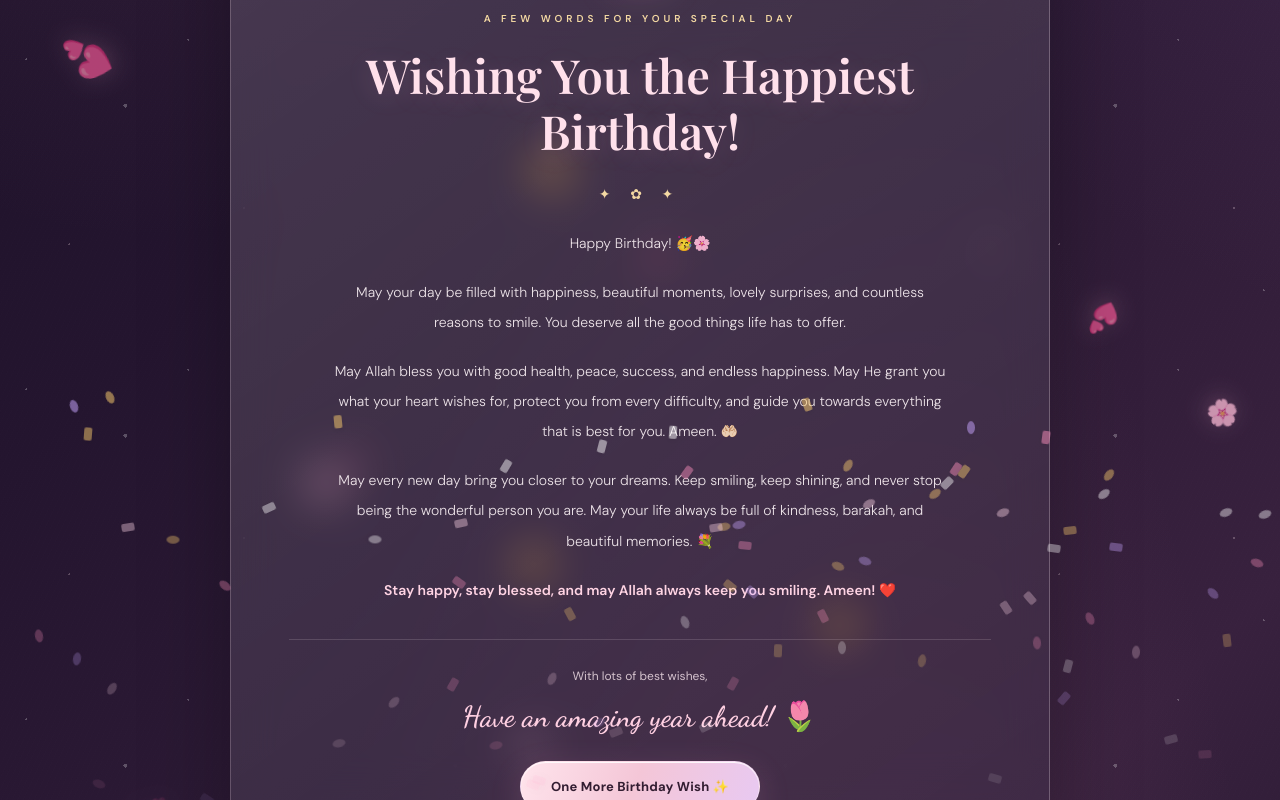
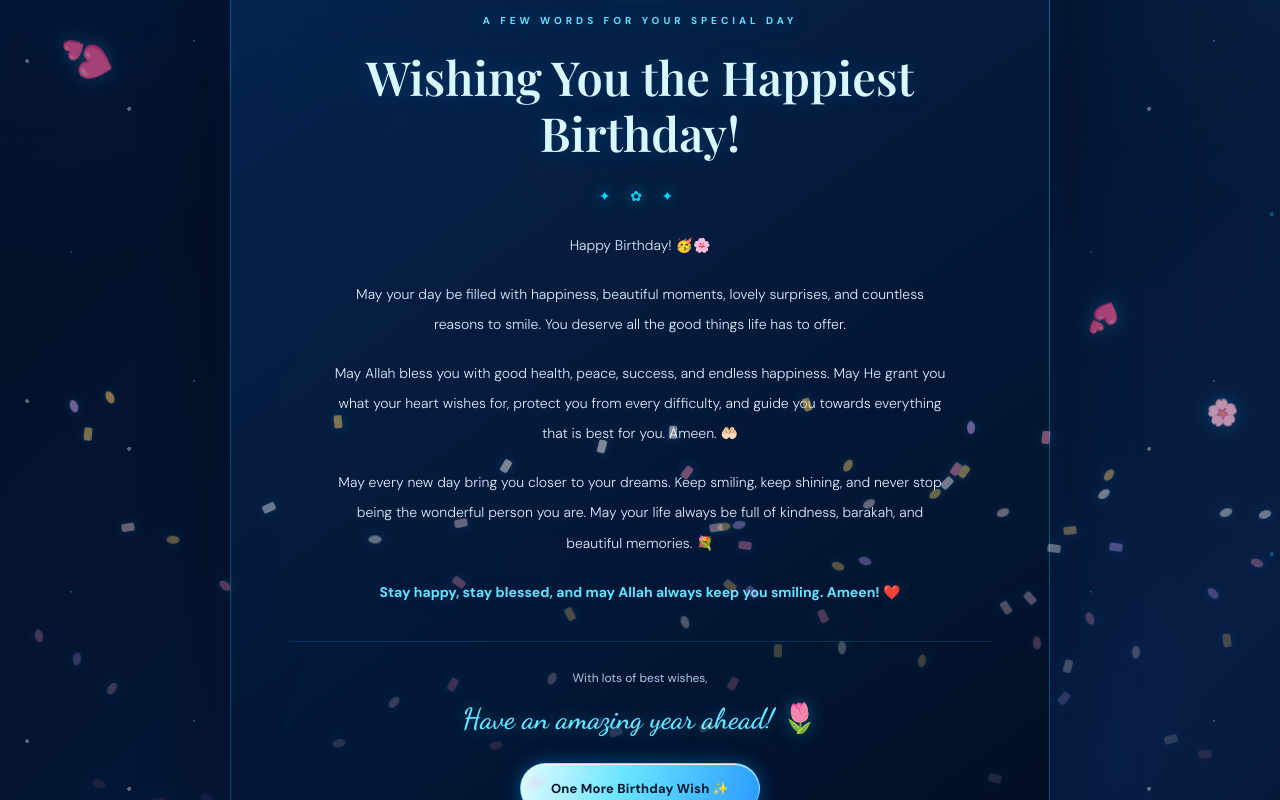
Before and after one commit to SmartFix0i/Birthday-, a plain HTML site: page index.html in a window 1280 px wide. Both pictures are taken after a click on the button "Open Your Birthday Surprise 🎁". Shown: the part 987-1787 px from the top of the page. Drawn offline with nearby package versions, Linux system fonts and the light colour scheme.

Commit message:
Update style.css

```diff
--- a/style.css
+++ b/style.css
@@ -1,15 +1,14 @@
-/* Premium celestial birthday experience */
+/* Midnight blue + electric cyan birthday theme */
 @import url('https://fonts.googleapis.com/css2?family=DM+Sans:wght@300;400;500;600;700&family=Playfair+Display:wght@500;600;700&family=Dancing+Script:wght@500;600;700&display=swap');
 
 :root {
-    --ink: #20152e;
-    --plum: #382342;
-    --rose: #f2b8cf;
-    --rose-light: #ffe2ec;
-    --gold: #f4d9a3;
-    --cream: #fff8f3;
-    --glass: rgba(255, 248, 250, .10);
-    --glass-line: rgba(255, 235, 242, .24);
+    --navy: #020b20;
+    --navy-soft: #071a3b;
+    --blue: #087cff;
+    --cyan: #00d9ff;
+    --ice: #e8f7ff;
+    --muted: #a9c9ed;
+    --line: rgba(0, 190, 255, .32);
 }
 
 * {
@@ -18,68 +17,65 @@
     box-sizing: border-box;
 }
 
-html {
-    scroll-behavior: smooth;
-}
+html { scroll-behavior: smooth; }
 
 body {
     min-height: 100vh;
     position: relative;
     isolation: isolate;
     overflow-x: hidden;
-    color: var(--cream);
+    color: var(--ice);
     font-family: 'DM Sans', sans-serif;
     background:
-        radial-gradient(ellipse at 16% 14%, rgba(190, 117, 158, .24), transparent 34%),
-        radial-gradient(ellipse at 88% 24%, rgba(130, 91, 157, .26), transparent 32%),
-        radial-gradient(ellipse at 52% 100%, rgba(178, 105, 137, .20), transparent 38%),
-        linear-gradient(135deg, #120d20 0%, #24152f 42%, #38213e 72%, #171124 100%);
-    background-size: 140% 140%;
-    animation: atmosphere 22s ease-in-out infinite alternate;
+        radial-gradient(ellipse at 12% 18%, rgba(0, 104, 255, .23), transparent 34%),
+        radial-gradient(ellipse at 88% 24%, rgba(0, 217, 255, .13), transparent 30%),
+        radial-gradient(ellipse at 50% 100%, rgba(0, 80, 210, .20), transparent 42%),
+        linear-gradient(135deg, #010611 0%, #03112b 42%, #061d42 72%, #010817 100%);
+    background-size: 150% 150%;
+    animation: blueAtmosphere 18s ease-in-out infinite alternate;
 }
 
-body::before,
+@keyframes blueAtmosphere {
+    from { background-position: 0% 30%; }
+    to { background-position: 100% 70%; }
+}
+
+body::before {
+    content: "";
+    position: fixed;
+    inset: 0;
+    z-index: -1;
+    pointer-events: none;
+    opacity: .35;
+    background-image:
+        radial-gradient(2px 2px at 8% 18%, #eafaff 99%, transparent),
+        radial-gradient(1px 1px at 21% 74%, #00d9ff 99%, transparent),
+        radial-gradient(2px 2px at 38% 32%, #fff 99%, transparent),
+        radial-gradient(1px 1px at 57% 12%, #6dbbff 99%, transparent),
+        radial-gradient(2px 2px at 74% 63%, #00d9ff 99%, transparent),
+        radial-gradient(1px 1px at 91% 28%, #fff 99%, transparent),
+        radial-gradient(1px 1px at 83% 88%, #4c9dff 99%, transparent);
+    background-size: 340px 340px;
+}
+
 body::after {
     content: "";
     position: fixed;
     inset: 0;
     z-index: -1;
     pointer-events: none;
-}
-
-body::before {
-    opacity: .25;
-    background-image:
-        radial-gradient(1px 1px at 8% 18%, #fff 99%, transparent),
-        radial-gradient(1px 1px at 21% 74%, #ffe6ef 99%, transparent),
-        radial-gradient(2px 2px at 38% 32%, #fff 99%, transparent),
-        radial-gradient(1px 1px at 57% 12%, #fff 99%, transparent),
-        radial-gradient(1px 1px at 74% 63%, #ffe6ef 99%, transparent),
-        radial-gradient(2px 2px at 91% 28%, #fff 99%, transparent),
-        radial-gradient(1px 1px at 83% 88%, #fff 99%, transparent);
-    background-size: 330px 330px;
-}
-
-body::after {
-    opacity: .12;
-    background: repeating-linear-gradient(
-        115deg,
-        transparent 0,
-        transparent 3px,
-        rgba(255,255,255,.08) 4px,
-        transparent 5px
-    );
-}
-
-@keyframes atmosphere {
-    from { background-position: 0% 30%; }
-    to { background-position: 100% 70%; }
+    opacity: .16;
+    background:
+        linear-gradient(rgba(0, 145, 255, .12) 1px, transparent 1px),
+        linear-gradient(90deg, rgba(0, 145, 255, .12) 1px, transparent 1px);
+    background-size: 70px 70px;
+    mask-image: linear-gradient(to bottom, black, transparent 80%);
 }
 
 .container {
     width: min(100% - 36px, 820px);
     margin: 0 auto;
-    padding: 44px 0 24px;
+    padding: 42px 0 24px;
     position: relative;
     z-index: 2;
 }
@@ -98,55 +94,59 @@ body::after {
 .hero::before {
     content: "";
     position: absolute;
-    width: min(78vw, 580px);
+    width: min(80vw, 600px);
     aspect-ratio: 1;
     border-radius: 50%;
-    background: radial-gradient(circle, rgba(226, 157, 189, .12), transparent 68%);
-    filter: blur(12px);
     z-index: -1;
-    animation: halo 7s ease-in-out infinite alternate;
+    background: radial-gradient(circle, rgba(0, 132, 255, .19), rgba(0, 217, 255, .055) 38%, transparent 70%);
+    filter: blur(10px);
+    animation: blueHalo 6s ease-in-out infinite alternate;
 }
 
-@keyframes halo {
+@keyframes blueHalo {
     to { transform: scale(1.12); opacity: .65; }
 }
 
 .top-icon {
-    width: 100px;
-    height: 100px;
+    width: 104px;
+    height: 104px;
     display: grid;
     place-items: center;
-    border: 1px solid rgba(255, 231, 240, .30);
+    border: 1px solid rgba(0, 207, 255, .48);
     border-radius: 50%;
-    background: linear-gradient(145deg, rgba(255,255,255,.18), rgba(255,255,255,.035));
-    box-shadow: 0 0 0 9px rgba(255,255,255,.025), 0 18px 55px rgba(0,0,0,.24), inset 0 1px rgba(255,255,255,.24);
-    font-size: 43px;
+    background: linear-gradient(145deg, rgba(0, 140, 255, .24), rgba(0, 25, 65, .72));
+    box-shadow:
+        0 0 0 8px rgba(0, 145, 255, .055),
+        0 0 35px rgba(0, 145, 255, .28),
+        inset 0 0 24px rgba(0, 217, 255, .12);
+    font-size: 44px;
     margin-bottom: 34px;
-    animation: emblemFloat 5s ease-in-out infinite;
+    animation: iconFloat 4.5s ease-in-out infinite;
 }
 
-@keyframes emblemFloat {
-    0%, 100% { transform: translateY(0) rotate(-3deg); }
-    50% { transform: translateY(-9px) rotate(3deg); }
+@keyframes iconFloat {
+    0%, 100% { transform: translateY(0); }
+    50% { transform: translateY(-9px); }
 }
 
 .eyebrow {
-    color: var(--gold);
+    color: #62dfff;
     font-size: 10px;
-    font-weight: 600;
+    font-weight: 700;
     letter-spacing: 4px;
     text-transform: uppercase;
     margin-bottom: 22px;
+    text-shadow: 0 0 16px rgba(0, 217, 255, .42);
 }
 
 h1 {
     font-family: 'Playfair Display', serif;
     font-size: clamp(42px, 8vw, 76px);
     line-height: 1.13;
-    letter-spacing: -1.8px;
+    letter-spacing: -1.7px;
     font-weight: 600;
     text-wrap: balance;
-    text-shadow: 0 8px 35px rgba(0,0,0,.25);
+    text-shadow: 0 8px 36px rgba(0, 0, 0, .42);
 }
 
 .name {
@@ -156,14 +156,14 @@ h1 {
     font-size: 1.12em;
     font-weight: 700;
     letter-spacing: 0;
-    color: #ffd1e2;
-    text-shadow: 0 0 28px rgba(255, 160, 198, .44);
+    color: var(--cyan);
+    text-shadow: 0 0 12px rgba(0, 217, 255, .7), 0 0 34px rgba(0, 120, 255, .55);
 }
 
 .subtitle {
     max-width: 510px;
     margin-top: 25px;
-    color: rgba(255, 244, 248, .82);
+    color: #c8e4ff;
     font-size: 15px;
     line-height: 1.95;
     font-weight: 300;
@@ -172,13 +172,13 @@ h1 {
 .cake {
     font-size: 92px;
     margin: 26px 0 23px;
-    filter: drop-shadow(0 14px 25px rgba(242, 159, 190, .25));
-    animation: cakeDrift 4s ease-in-out infinite;
+    filter: drop-shadow(0 0 22px rgba(0, 174, 255, .42));
+    animation: cakeFloat 4s ease-in-out infinite;
 }
 
-@keyframes cakeDrift {
+@keyframes cakeFloat {
     0%, 100% { transform: translateY(0) rotate(-2deg); }
-    50% { transform: translateY(-12px) rotate(2deg); }
+    50% { transform: translateY(-11px) rotate(2deg); }
 }
 
 button {
@@ -188,26 +188,24 @@ button {
     -webkit-tap-highlight-color: transparent;
 }
 
-.primary-btn,
-.secondary-btn {
+.primary-btn, .secondary-btn {
     position: relative;
     overflow: hidden;
     isolation: isolate;
     padding: 16px 30px;
-    border: 1px solid rgba(255, 238, 245, .40);
+    border: 1px solid rgba(112, 226, 255, .75);
     border-radius: 999px;
-    color: #321d31;
-    background: linear-gradient(110deg, #ffe4ec 0%, #f4c6d7 48%, #e8c9f2 100%);
-    box-shadow: 0 10px 32px rgba(218, 145, 181, .20), inset 0 1px rgba(255,255,255,.85);
+    color: #00152e;
+    background: linear-gradient(105deg, #e5fbff 0%, #69e5ff 42%, #299cff 100%);
+    box-shadow: 0 0 18px rgba(0, 174, 255, .30), 0 10px 32px rgba(0, 95, 255, .22), inset 0 1px rgba(255,255,255,.9);
     font-size: 13px;
-    font-weight: 700;
+    font-weight: 800;
     letter-spacing: .2px;
     margin-top: 15px;
-    transition: transform .35s cubic-bezier(.2,.8,.2,1), box-shadow .35s ease, filter .35s ease;
+    transition: transform .3s ease, box-shadow .3s ease, filter .3s ease;
 }
 
-.primary-btn::before,
-.secondary-btn::before {
+.primary-btn::before, .secondary-btn::before {
     content: "";
     position: absolute;
     z-index: -1;
@@ -216,89 +214,80 @@ button {
     width: 24%;
     height: 260%;
     transform: rotate(25deg);
-    background: rgba(255,255,255,.55);
+    background: rgba(255,255,255,.75);
     filter: blur(8px);
     transition: left .65s ease;
 }
 
-.primary-btn:hover::before,
-.secondary-btn:hover::before {
-    left: 120%;
+.primary-btn:hover::before, .secondary-btn:hover::before { left: 120%; }
+
+.primary-btn:hover, .secondary-btn:hover {
+    transform: translateY(-4px);
+    filter: brightness(1.07);
+    box-shadow: 0 0 28px rgba(0, 217, 255, .48), 0 16px 42px rgba(0, 95, 255, .32);
 }
 
-.primary-btn:hover,
-.secondary-btn:hover {
-    transform: translateY(-4px);
-    filter: brightness(1.04);
-    box-shadow: 0 16px 42px rgba(218, 145, 181, .32), inset 0 1px rgba(255,255,255,.9);
-}
-
-button:focus-visible {
-    outline: 2px solid #fff;
-    outline-offset: 5px;
-}
-
-button:disabled {
-    cursor: default;
-    transform: none;
-}
+button:focus-visible { outline: 2px solid #fff; outline-offset: 5px; }
+button:disabled { cursor: default; transform: none; }
 
 .hint {
     margin-top: 20px;
-    color: rgba(255, 231, 241, .65);
+    color: #8eb8e8;
     font-size: 11px;
     letter-spacing: .4px;
 }
 
-.wish-card,
-.final-card {
+.wish-card, .final-card {
     width: 100%;
     position: relative;
     overflow: hidden;
     margin: 34px auto;
     padding: clamp(30px, 6vw, 58px);
     text-align: center;
-    border: 1px solid var(--glass-line);
-    border-radius: 30px;
+    border: 1px solid rgba(0, 190, 255, .36);
+    border-radius: 26px;
     background:
-        linear-gradient(145deg, rgba(255,255,255,.14), rgba(255,255,255,.045)),
-        rgba(45, 28, 55, .48);
-    box-shadow: 0 28px 90px rgba(0,0,0,.28), inset 0 1px rgba(255,255,255,.16);
-    backdrop-filter: blur(22px);
-    -webkit-backdrop-filter: blur(22px);
-    animation: cardReveal .85s cubic-bezier(.2,.75,.25,1) both;
+        linear-gradient(145deg, rgba(7, 48, 100, .72), rgba(2, 13, 35, .86)),
+        rgba(1, 12, 31, .8);
+    box-shadow:
+        0 25px 85px rgba(0, 0, 0, .46),
+        0 0 35px rgba(0, 112, 255, .12),
+        inset 0 1px rgba(160, 225, 255, .17);
+    backdrop-filter: blur(20px);
+    -webkit-backdrop-filter: blur(20px);
+    animation: cardReveal .8s cubic-bezier(.2, .75, .25, 1) both;
 }
 
-.wish-card::before,
-.final-card::before {
+.wish-card::before, .final-card::before {
     content: "";
     position: absolute;
     top: 0;
-    left: 12%;
-    right: 12%;
+    left: 10%;
+    right: 10%;
     height: 1px;
-    background: linear-gradient(90deg, transparent, rgba(255,230,240,.85), transparent);
+    background: linear-gradient(90deg, transparent, #00d9ff, #398cff, transparent);
+    box-shadow: 0 0 15px #00bfff;
 }
 
-.wish-card::after,
-.final-card::after {
+.wish-card::after, .final-card::after {
     content: "✦";
     position: absolute;
     top: 20px;
     right: 25px;
-    color: rgba(247, 218, 171, .7);
+    color: #48dfff;
+    text-shadow: 0 0 14px #00bfff;
     font-size: 18px;
 }
 
 @keyframes cardReveal {
-    from { opacity: 0; transform: translateY(30px) scale(.975); filter: blur(5px); }
+    from { opacity: 0; transform: translateY(28px) scale(.98); filter: blur(4px); }
     to { opacity: 1; transform: translateY(0) scale(1); filter: blur(0); }
 }
 
 .card-icon {
     font-size: 50px;
     margin-bottom: 18px;
-    filter: drop-shadow(0 8px 18px rgba(255, 176, 207, .2));
+    filter: drop-shadow(0 0 18px rgba(0, 190, 255, .3));
 }
 
 h2 {
@@ -306,56 +295,55 @@ h2 {
     font-size: clamp(30px, 5.5vw, 47px);
     line-height: 1.2;
     font-weight: 600;
-    color: #ffe0eb;
-    text-shadow: 0 5px 25px rgba(255, 174, 205, .15);
+    color: #d9f7ff;
+    text-shadow: 0 0 22px rgba(0, 174, 255, .24);
     margin-bottom: 18px;
 }
 
 .divider {
-    color: var(--gold);
+    color: var(--cyan);
     letter-spacing: 8px;
     font-size: 14px;
     margin: 25px 0;
+    text-shadow: 0 0 14px rgba(0, 217, 255, .65);
 }
 
 .message {
     max-width: 620px;
     margin: 0 auto;
-    color: rgba(255, 246, 249, .91);
+    color: #dcecff;
     font-size: 14px;
     line-height: 2.15;
     font-weight: 300;
 }
 
-.message p + p {
-    margin-top: 19px;
-}
+.message p + p { margin-top: 19px; }
 
 .highlight {
-    color: #ffd4e4;
-    font-weight: 600;
+    color: #63e5ff;
+    font-weight: 700;
+    text-shadow: 0 0 16px rgba(0, 190, 255, .22);
 }
 
 .signature {
     margin-top: 34px;
     padding-top: 24px;
-    border-top: 1px solid rgba(255, 232, 241, .15);
-    color: rgba(255, 237, 244, .78);
+    border-top: 1px solid rgba(0, 190, 255, .20);
+    color: #a9c9ed;
     font-size: 12px;
     line-height: 2;
 }
 
 .signature span {
     display: inline-block;
-    color: #ffd0e2;
+    color: #65e6ff;
     font-family: 'Dancing Script', cursive;
     font-size: 29px;
     font-weight: 600;
+    text-shadow: 0 0 18px rgba(0, 190, 255, .42);
 }
 
-.hidden {
-    display: none;
-}
+.hidden { display: none; }
 
 .final-card {
     padding-top: clamp(38px, 7vw, 65px);
@@ -365,14 +353,14 @@ h2 {
 .big-icon {
     font-size: 72px;
     margin-bottom: 22px;
-    filter: drop-shadow(0 0 25px rgba(255, 215, 150, .24));
-    animation: emblemFloat 4s ease-in-out infinite;
+    filter: drop-shadow(0 0 24px rgba(0, 190, 255, .42));
+    animation: iconFloat 4s ease-in-out infinite;
 }
 
 .final-card p {
     max-width: 570px;
     margin: 17px auto;
-    color: rgba(255, 244, 249, .86);
+    color: #c9e2ff;
     font-size: 14px;
     line-height: 2.05;
     font-weight: 300;
@@ -380,10 +368,11 @@ h2 {
 
 .final-card h3 {
     margin-top: 25px;
-    color: #ffd2e4;
+    color: #4cddff;
     font-family: 'Dancing Script', cursive;
     font-size: clamp(27px, 5vw, 36px);
     font-weight: 600;
+    text-shadow: 0 0 18px rgba(0, 190, 255, .45);
 }
 
 .final-emojis {
@@ -395,7 +384,7 @@ h2 {
 footer {
     padding: 32px 0 18px;
     text-align: center;
-    color: rgba(255, 231, 241, .63);
+    color: #83a9d3;
     font-size: 11px;
     line-height: 2;
     letter-spacing: .25px;
@@ -407,7 +396,7 @@ footer {
     z-index: 1;
     pointer-events: none;
     opacity: 0;
-    filter: drop-shadow(0 4px 10px rgba(255, 176, 207, .25));
+    filter: drop-shadow(0 0 9px rgba(0, 190, 255, .35));
     animation: floatUp linear forwards;
 }
 
@@ -425,7 +414,7 @@ footer {
     height: 13px;
     z-index: 5;
     pointer-events: none;
-    box-shadow: 0 2px 5px rgba(0,0,0,.12);
+    box-shadow: 0 0 8px rgba(0, 174, 255, .35);
     animation: confettiFall 3.5s linear forwards;
 }
 
@@ -436,13 +425,13 @@ footer {
 @media (max-width: 600px) {
     .container { width: min(100% - 24px, 820px); padding-top: 20px; }
     .hero { min-height: 84svh; padding: 35px 8px; }
-    .top-icon { width: 84px; height: 84px; font-size: 36px; margin-bottom: 28px; }
+    .top-icon { width: 86px; height: 86px; font-size: 37px; margin-bottom: 28px; }
     .eyebrow { font-size: 9px; letter-spacing: 2.5px; }
     h1 { letter-spacing: -1px; }
     .subtitle { font-size: 13px; }
     .cake { font-size: 78px; margin: 22px 0; }
     .primary-btn, .secondary-btn { padding: 14px 23px; font-size: 12px; }
-    .wish-card, .final-card { border-radius: 23px; margin: 22px auto; }
+    .wish-card, .final-card { border-radius: 21px; margin: 22px auto; }
     .message, .final-card p { font-size: 13px; line-height: 2; }
     .final-emojis { font-size: 21px; letter-spacing: 2px; }
 }
```
